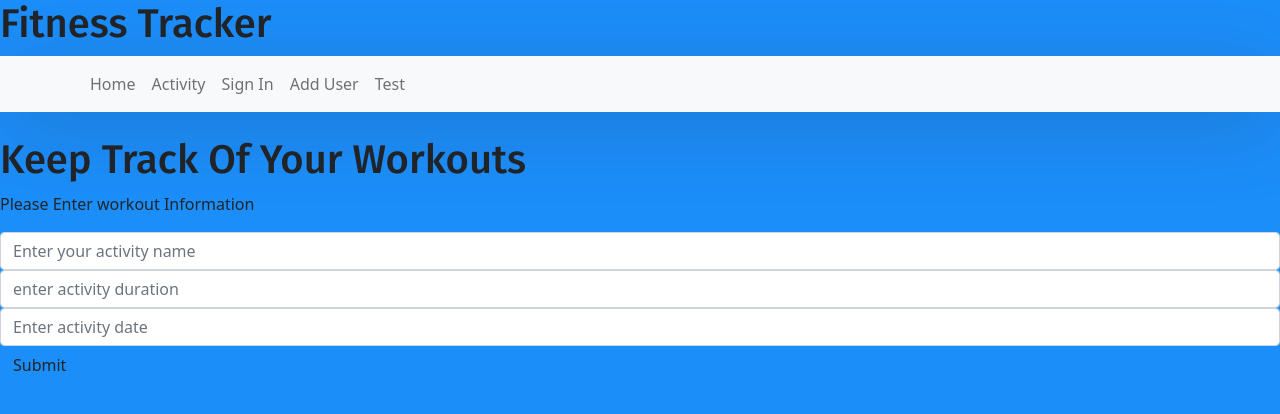
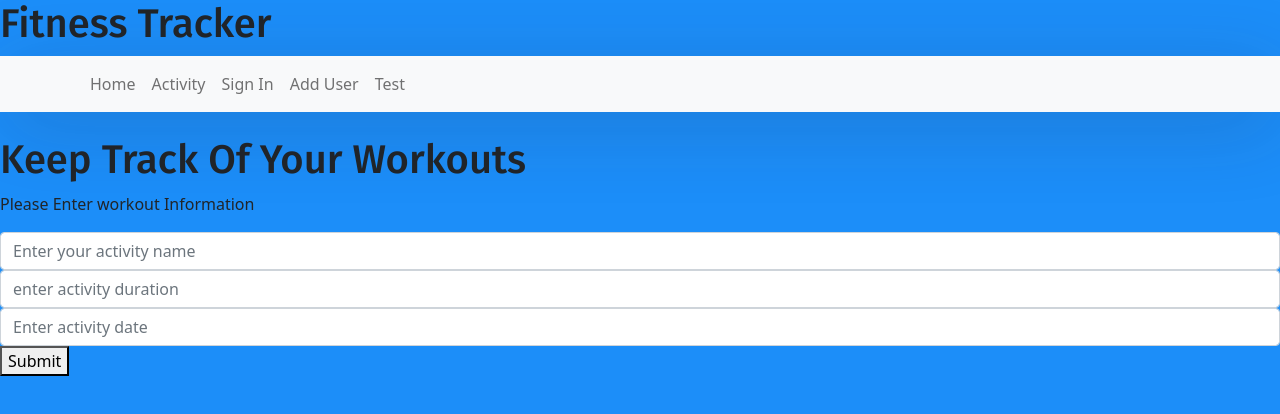
Before and after one commit to Wubsy/fitness-tracker-backend, a React (Create React App) app in the folder client/: page /create in a window 1280 px wide. Shown: the top 414 px of the page. Built offline with nearby package versions, Linux system fonts and the light colour scheme.

Commit message:
adding more pages

```diff
--- a/client/src/components/Activity.js
+++ b/client/src/components/Activity.js
@@ -2,6 +2,8 @@ import { useState } from 'react'
 import { useDispatch } from 'react-redux'
 import { createActivity } from '../features/acitivity/activitySlice'
 import 'bootstrap/dist/css/bootstrap.min.css';
+// import { useNavigate } from 'react-router';
+// const navigate=useNavigate
 
 
 function Activity() {
@@ -78,7 +80,7 @@ function Activity() {
             />
           </div>
           <div className='form-group'>
-            <button type='submit' className='btn btn-block'>
+            <button type= "submit">
               Submit
             </button>
           </div>
--- a/client/src/components/getactivity.js
+++ b/client/src/components/getactivity.js
@@ -1,5 +1,7 @@
 import { useDispatch } from 'react-redux'
 import { deleteActivity } from '../features/acitivity/activitySlice'
+// import { useNavigate } from 'react-router'
+// const navigate=useNavigate
 
 
 function ActivityItem({ exercise, token }) {
--- a/client/src/components/page.js
+++ b/client/src/components/page.js
@@ -36,7 +36,7 @@ function Dashboard() {
   return (
     <>
       <section className='heading'>
-
+       <h1> {user.user}</h1>
         <p>Workout Log</p>
       </section>
 
```
Also changed, not shown: 1 other file (tests, documents, lock files or other folders).
